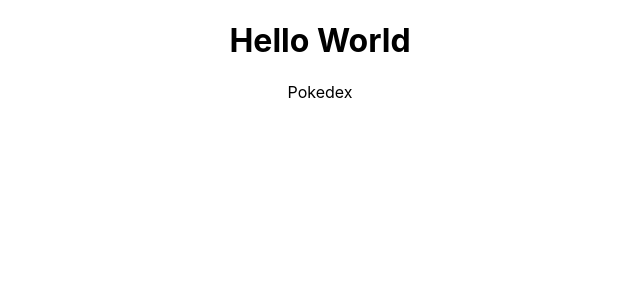
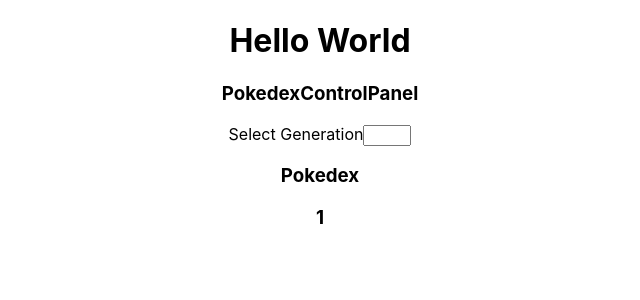
Before and after one commit to hakshi/pokedex, a React (Create React App) app: page / in a window 1280 px wide. Shown: the top 300 px of the page, without its empty margins (320-960 px from the left). Built offline with nearby package versions, Linux system fonts and the light colour scheme.

Commit message:
set up basic state variables and GET call

```diff
--- a/package.json
+++ b/package.json
@@ -6,9 +6,10 @@
     "@testing-library/jest-dom": "^5.17.0",
     "@testing-library/react": "^13.4.0",
     "@testing-library/user-event": "^13.5.0",
+    "axios": "^1.6.5",
     "react": "^18.2.0",
     "react-dom": "^18.2.0",
-    "react-scripts": "5.0.1",
+    "react-scripts": "^5.0.1",
     "web-vitals": "^2.1.4"
   },
   "scripts": {
--- a/src/App.js
+++ b/src/App.js
@@ -1,11 +1,23 @@
 import './App.css';
 import Pokedex from './Components/Pokedex';
+import PokedexControlPanel from './Components/PokedexControlPanel';
+import { useState } from 'react';
 
 function App() {
+  const [generation, setGeneration] = useState(1);
+
+  const handleGenerationChange = (generation) => {
+    setGeneration(generation);
+  };
+
   return (
     <div className="App">
       <h1>Hello World</h1>
-      <Pokedex></Pokedex>
+      <PokedexControlPanel
+        generation = {generation}
+        onGenerationChange = {handleGenerationChange}
+      />
+      <Pokedex generation = {generation} />
     </div>
   );
 }
--- a/src/Components/Pokedex.js
+++ b/src/Components/Pokedex.js
@@ -1,8 +1,13 @@
 import React from 'react'
 
-export const Pokedex = () => {
+export const Pokedex = (props) => {
+  const generation = props.generation;
+
   return (
-    <div>Pokedex</div>
+    <div>
+      <h3>Pokedex</h3>
+      <h3>{generation}</h3>
+    </div>
   )
 }
 
--- /dev/null
+++ b/src/Components/PokedexControlPanel.js
@@ -0,0 +1,49 @@
+import React from 'react'
+import { useState } from "react"
+import axios from 'axios';
+
+// Component to take in user input to dynamically render Pokedex
+const PokedexControlPanel = (props) => {
+
+    // Props variables
+    const defaultGeneration = props.generation;
+    const onGenerationChange = props.onGenerationChange;
+
+    // State variable and setter to update internal component state
+    const [generation, setGeneration] = useState(defaultGeneration);
+
+    // Base url for generation calls
+    const urlBase = 'https://pokeapi.co/api/v2/generation/';
+
+    // Function to GET generation's pokemon
+    const getGenerationPokemon = (generation) => {
+      axios.get(urlBase + generation)
+        .then(response => {
+          console.log('Data:', response.data.pokemon_species);
+        }).catch(error => {
+          console.log('Error fetching data', error);
+        }).finally(() => {
+          console.log('Completed');
+        });
+    };
+
+    // Method to update internal component state and raised state variable
+    const handleGenerationChange = (generation) => {
+        setGeneration(generation);
+        onGenerationChange(generation);
+        getGenerationPokemon(generation);
+    };
+
+
+
+  return (
+    <div>
+        <h3>PokedexControlPanel</h3>
+        <label htmlFor='generation'>Select Generation</label>
+        <input type='number' id='generation' onChange={(e) => handleGenerationChange(parseInt(e.target.value))} min={1} max={9}></input>
+
+    </div>
+  )
+}
+
+export default PokedexControlPanel
```
Also changed, not shown: 1 other file (tests, documents, lock files or other folders).
